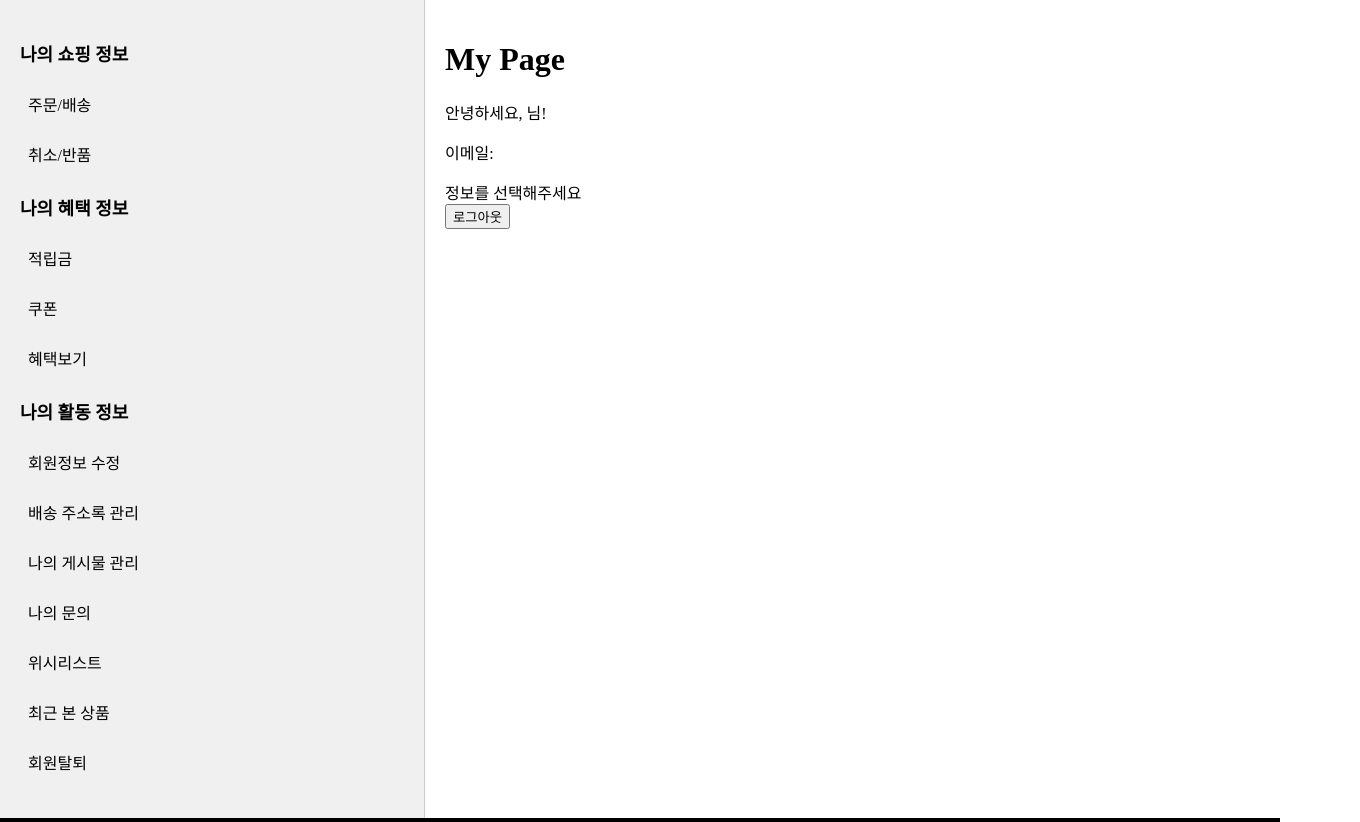
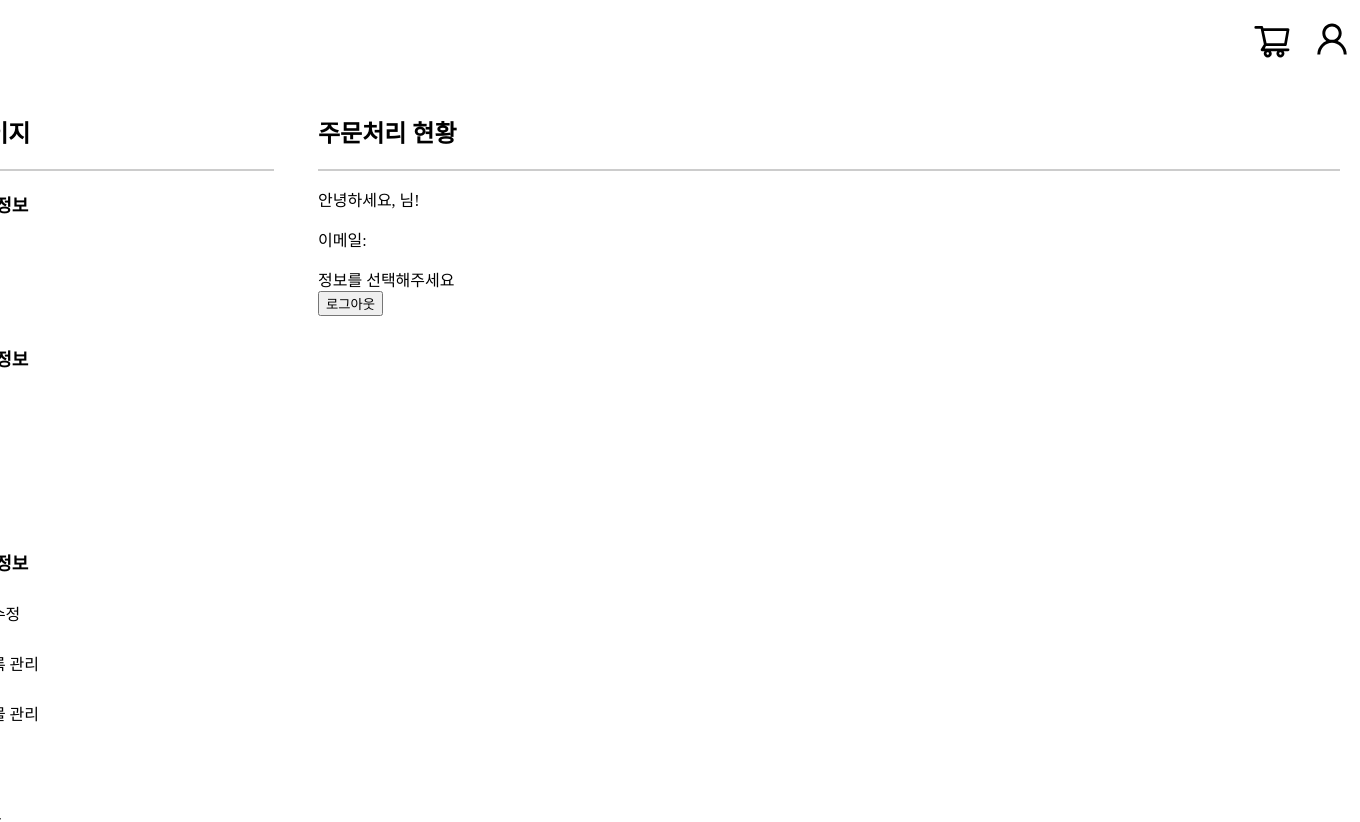
Before and after one commit to Eclipse-K/mycoffee, a React (Create React App) app: page /myPage in a window 1280 px wide. Shown: the top 822 px of the page, 1360 px wide, since content can reach past the window. Built offline with nearby package versions, Linux system fonts and the light colour scheme; no server answers; sample sign-in values are in the browser's storage; a web font is replaced by a local one.

Commit message:
Add MiniNavBar

```diff
--- a/src/Components/Cart.css
+++ b/src/Components/Cart.css
@@ -11,13 +11,6 @@
   margin: 0 auto 24px auto;
 }
 
-.Cart-nav {
-  display: flex;
-  justify-content: space-between;
-  align-items: center;
-  /* width: 100%; */
-}
-
 .Cart-Logo {
   width: 40px;
   height: 40px;
@@ -28,7 +21,7 @@
 }
 
 .Cart-title {
-  margin: 0;
+  margin-bottom: 0;
   font-size: 300%;
 }
 
--- a/src/Components/Cart.js
+++ b/src/Components/Cart.js
@@ -1,13 +1,12 @@
 import { useContext, useState } from "react";
 import { CartContext } from "./CartContext";
-import Logo from "../images/Logo_MyCoffee.png";
 import "./Cart.css";
-import { Link } from "react-router-dom";
 import { MdCancelPresentation } from "react-icons/md";
 import CoffeeJson from "../Coffee.json";
 import PurchasePage from "./PurchasePage";
 import QuantityDropdown from "./QuantityDropdown";
 import LoadingSpinner from "./LoadingSpinner";
+import MiniNavbar from "./MiniNavbar";
 
 function Cart() {
   const { cartItems, setCartItems, removeFromCart } = useContext(CartContext);
@@ -156,12 +155,8 @@ function Cart() {
           />
         ) : (
           <>
-            <div className="Cart-nav">
-              <Link to="/">
-                <img className="Cart-Logo" src={Logo} alt="Cart-Logo" />
-              </Link>
-              <div className="Cart-Logo-title">My Coffee</div>
-            </div>
+            <MiniNavbar />
+
             <h1 className="Cart-title">
               장바구니
               <hr />
--- a/src/Components/LoginForm.js
+++ b/src/Components/LoginForm.js
@@ -41,7 +41,6 @@ function Login() {
           localStorage.setItem("id", response.data.id);
           localStorage.setItem("email", response.data.email);
           localStorage.setItem("username", response.data.username);
-          alert("로그인 성공!");
           navigate("/myPage");
         } else {
           setErrorMessage("로그인 실패: " + response.data.message);
--- /dev/null
+++ b/src/Components/MiniNavbar.js
@@ -0,0 +1,35 @@
+import Logo from "../images/Logo_MyCoffee.png";
+import StyledLogo from "./StyledLogo";
+import "./NaviBar.css";
+import { Link } from "react-router-dom";
+import { AiOutlineUser, AiOutlineShoppingCart } from "react-icons/ai";
+import { useCart } from "./CartContext";
+
+function MiniNavbar() {
+  const { cartItems } = useCart();
+
+  return (
+    <div className="nav-top">
+      <Link className="nav-logo-img" to="/">
+        <StyledLogo src={Logo} alt="Logo" />
+      </Link>
+
+      <div className="nav-guest">
+        <Link className="Shopping-cart" to="/Cart">
+          {cartItems.length === 0 ? (
+            <p></p>
+          ) : (
+            <div className="Shopping-cart-length">{cartItems.length}</div>
+          )}
+
+          <AiOutlineShoppingCart />
+        </Link>
+        <Link className="nav-login" to="/Login">
+          <AiOutlineUser />
+        </Link>
+      </div>
+    </div>
+  );
+}
+
+export default MiniNavbar;
--- a/src/Components/MyPage.css
+++ b/src/Components/MyPage.css
@@ -1,12 +1,22 @@
+.myPage {
+  display: flex;
+  flex-direction: column;
+  justify-content: center;
+  align-items: center;
+}
+
 .myPage-container {
-  display: flex;
+  width: 1440px;
+}
+
+.myPage-box {
+  display: grid;
+  grid-template-columns: 1fr 3fr;
+  gap: 24px;
 }
 
 .myPage-sidebar {
-  width: 30%;
-  padding: 20px;
-  background-color: #f0f0f0;
-  border-right: 1px solid #ccc;
+  padding: 20px 0;
 }
 
 .myPage-sidebar h3 {
--- a/src/Components/MyPage.js
+++ b/src/Components/MyPage.js
@@ -3,6 +3,7 @@ import { useEffect, useState } from "react";
 import { useNavigate } from "react-router-dom";
 import axios from "axios";
 import "./MyPage.css";
+import MiniNavbar from "./MiniNavbar";
 
 function MyPage() {
   const [username, setUsername] = useState("");
@@ -72,8 +73,14 @@ function MyPage() {
   };
 
   return (
+    <div className="myPage">
       <div className="myPage-container">
+        <MiniNavbar />
+
+        <div className="myPage-box">
           <div className="myPage-sidebar">
+            <h2>마이페이지</h2>
+            <hr />
             <h3>나의 쇼핑 정보</h3>
             <ul>
               <li onClick={() => setSelectedTab("주문/배송")}>주문/배송</li>
@@ -89,7 +96,9 @@ function MyPage() {
 
             <h3>나의 활동 정보</h3>
             <ul>
-          <li onClick={() => setSelectedTab("회원정보 수정")}>회원정보 수정</li>
+              <li onClick={() => setSelectedTab("회원정보 수정")}>
+                회원정보 수정
+              </li>
               <li onClick={() => setSelectedTab("배송 주소록 관리")}>
                 배송 주소록 관리
               </li>
@@ -98,19 +107,24 @@ function MyPage() {
               </li>
               <li onClick={() => setSelectedTab("나의 문의")}>나의 문의</li>
               <li onClick={() => setSelectedTab("위시리스트")}>위시리스트</li>
-          <li onClick={() => setSelectedTab("최근 본 상품")}>최근 본 상품</li>
+              <li onClick={() => setSelectedTab("최근 본 상품")}>
+                최근 본 상품
+              </li>
               <li onClick={() => setSelectedTab("회원탈퇴")}>회원탈퇴</li>
             </ul>
           </div>
 
           <div className="myPage-content">
-        <h1>My Page</h1>
+            <h2>주문처리 현황</h2>
+            <hr />
             <p>안녕하세요, {username}님!</p>
             <p>이메일: {email}</p>
             {renderContent()}
             <button onClick={handleLogout}>로그아웃</button>
           </div>
         </div>
+      </div>
+    </div>
   );
 }
 
--- a/src/Components/NaviBar.css
+++ b/src/Components/NaviBar.css
@@ -2,7 +2,7 @@
   display: flex;
   justify-content: center;
   align-items: center;
-  padding: 16px 0 0 0;
+  padding: 8px 0 0 0;
   background-color: white;
   width: 100%;
 }
@@ -21,6 +21,7 @@
   align-items: center;
   justify-content: space-between;
   width: 100%;
+  padding-top: 8px;
 }
 
 .nav-logo-img {
--- a/src/Components/StyledLogo.js
+++ b/src/Components/StyledLogo.js
@@ -3,6 +3,7 @@ import styled from "styled-components";
 const StyledLogo = styled.img`
   width: 56px;
   height: 56px;
+  border: 5px double burlywood;
 `;
 
 export default StyledLogo;
```
Lines whose indentation alone changed are shown as unchanged.
